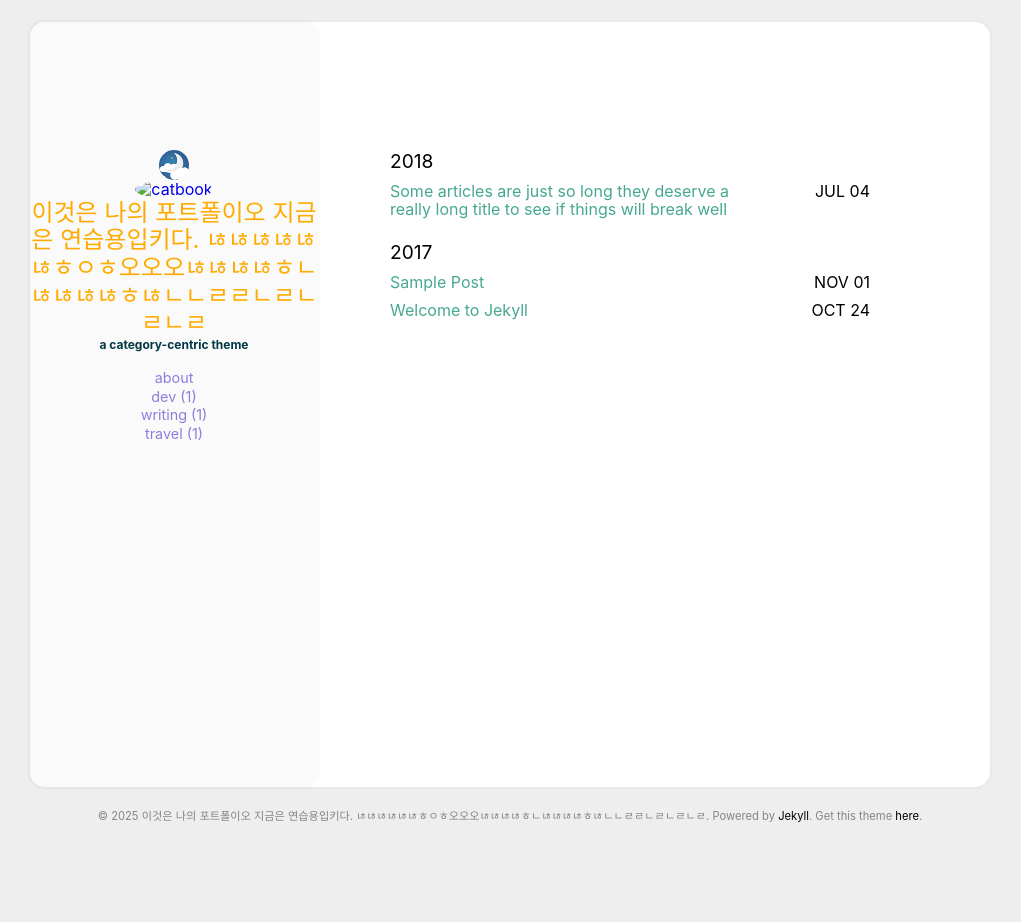
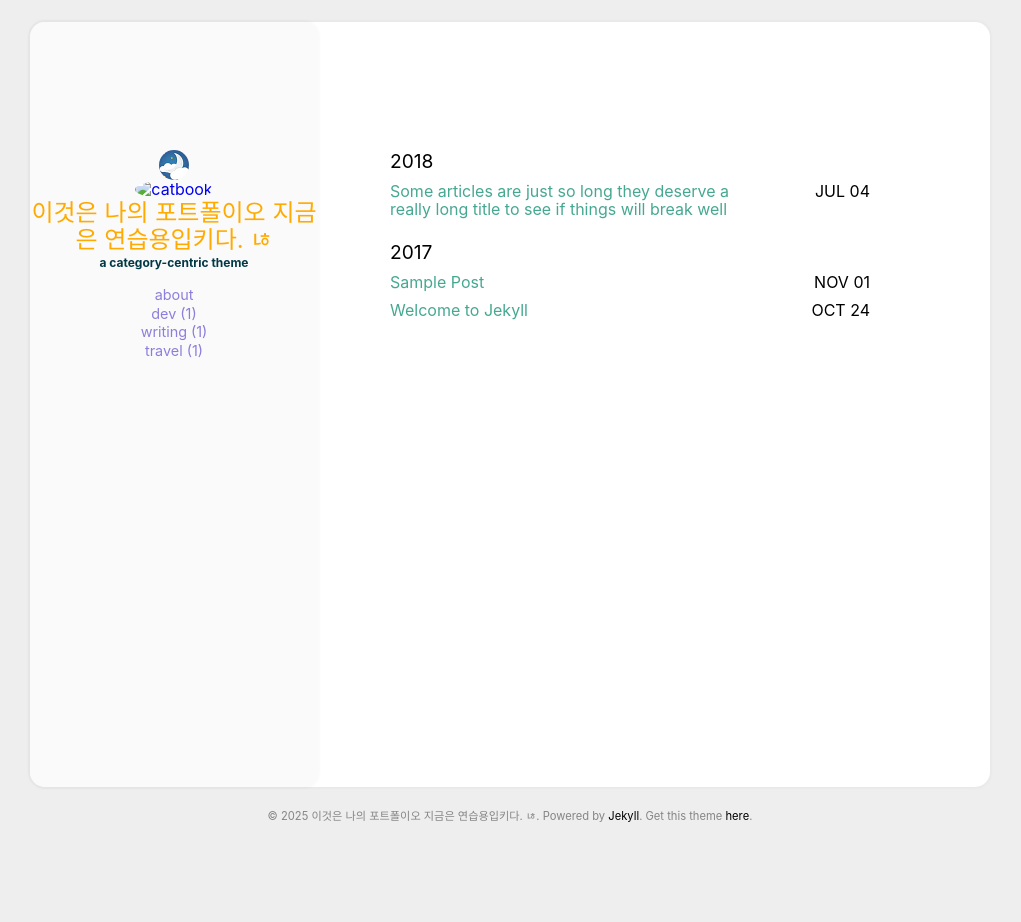
Before and after one commit to J-2025-or/nohello-copy, a Jekyll site: the page built from index.html, in a window 1280 px wide. Shown: the whole page, without its empty margins (130-1151 px from the left). Built offline with Jekyll 4.4.1, drawn with Linux system fonts in a browser that asks for light colours.

Commit message:
Update _config.yml

```diff
--- a/_config.yml
+++ b/_config.yml
@@ -18,7 +18,7 @@ cusdis:
     app_id: #your cusdis app_id
 
 user:
-  name: 이것은 나의 포트폴이오 지금은 연습용입키다. ㄶㄶㄶㄶㄶㄶㅎㅇㅎ오오오ㄶㄶㄶㄶㅎㄴㄶㄶㄶㄶㅎㄶㄴㄴㄹㄹㄴㄹㄴㄹㄴㄹ
+  name: 이것은 나의 포트폴이오 지금은 연습용입키다. ㄶ
   picAlt: "catbook"
   job: a category-centric theme
   aboutme: true # comment this out if you don't need the 'about' page.
```
